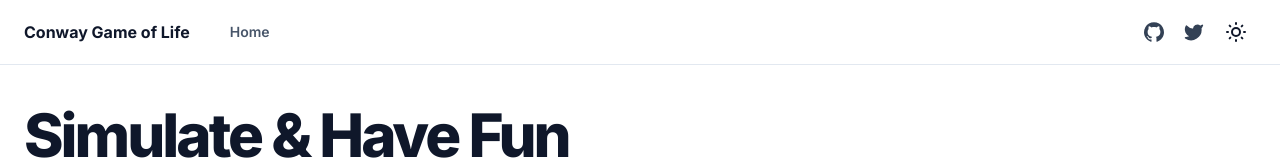
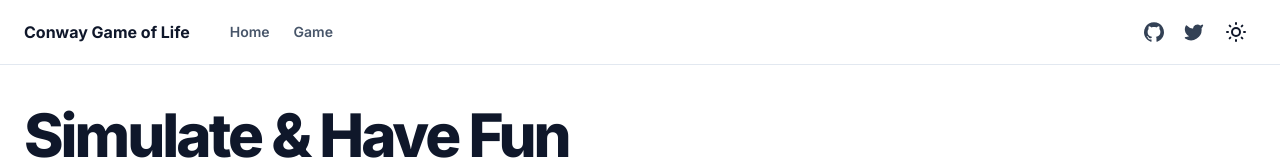
Before and after one commit to nahid18/conway, a Next.js app: page / in a window 1280 px wide. Shown: the top 160 px of the page. Built offline with nearby package versions, Linux system fonts and the light colour scheme.

Commit message:
responsiveness

```diff
--- a/config/site.ts
+++ b/config/site.ts
@@ -7,7 +7,6 @@ interface SiteConfig {
   links: {
     twitter: string
     github: string
-    docs: string
     repo: string
   }
 }
@@ -21,11 +20,14 @@ export const siteConfig: SiteConfig = {
       title: "Home",
       href: "/",
     },
+    {
+      title: "Game",
+      href: "/game",
+    }
   ],
   links: {
     twitter: "https://twitter.com/abdnahid_",
     github: "https://github.com/nahid18",
-    docs: "https://en.wikipedia.org/wiki/Conway%27s_Game_of_Life",
-    repo: "https://github.com/nahid18/conway-ts",
+    repo: "https://github.com/nahid18/conway",
   },
 }
--- a/package.json
+++ b/package.json
@@ -49,6 +49,7 @@
     "next": "^13.1.6",
     "next-themes": "^0.2.1",
     "react": "^18.2.0",
+    "react-cool-dimensions": "^3.0.0",
     "react-dom": "^18.2.0",
     "sharp": "^0.31.3",
     "tailwind-merge": "^1.8.0",
--- a/pages/game.tsx
+++ b/pages/game.tsx
@@ -5,7 +5,8 @@ import {
     SelectTrigger,
     SelectValue,
 } from "@/components/ui/select";
-import { useState, useRef, useCallback } from "react";
+import { useState, useRef, useCallback, useEffect } from "react";
+import useDimensions from "react-cool-dimensions";
 import { Button } from "@/components/ui/button";
 import { Label } from "@/components/ui/label";
 import { Layout } from "@/components/layout";
@@ -17,34 +18,73 @@ type BoardShape = "square" | "rectangle";
 
 export default function GamePage() {
 
-    const cellSize = 20;
-    const width = 400;
-    const height = 400;
+    const SQUARE_ROWS = 20;
+    const SQUARE_COLS = 20;
+    const RECT_ROWS = 15;
+    const RECT_COLS = 20;
+    const GAP_OPTIONS = Array.from({ length: 4 }, (_, i) => i + 2);
+    const SHAPE_OPTIONS = ["square", "rectangle"] as BoardShape[];
 
-    const gapOptions = Array.from(Array(6).keys()).map((i) => i + 2);
-    const [gap, setGap] = useState(4);
+    const [gapSize, setGapSize] = useState(2);
+    const [rows, setRows] = useState(SQUARE_ROWS);
+    const [cols, setCols] = useState(SQUARE_COLS);
+
+    const [shape, setShape] = useState<BoardShape>(SHAPE_OPTIONS[0] as BoardShape);
+    const [parentWidth, setParentWidth] = useState(0);
+    const [parentHeight, setParentHeight] = useState(0);
+
+
+    const [childSize, setChildSize] = useState(0);
+    const [board, setBoard] = useState<Grid>();
+    const [isRunning, setIsRunning] = useState(false);
+    const [generation, setGeneration] = useState(0);
+
+    const runningRef = useRef(isRunning);
+    runningRef.current = isRunning;
+
+
+    const { observe } = useDimensions<HTMLDivElement>({
+        onResize: ({ observe, unobserve, width, height, entry }) => {
+            setParentWidth(width);
+            setParentHeight(height);
+            handleChildSize();
+            unobserve();
+            observe();
+        },
+    });
 
     const generateRandomBoard = () => {
-        const rows = width / cellSize;
-        const cols = height / cellSize;
         const board: Grid = [];
         for (let y = 0; y < rows; y++) {
             board[y] = [];
             for (let x = 0; x < cols; x++) {
-                board[y][x] = Math.random() < 0.7 ? true : false;
+                board[y][x] = Math.random() > 0.7 ? true : false;
             }
         }
         return board;
     }
 
-    const [board, setBoard] = useState<Grid>(generateRandomBoard());
-    const [isRunning, setIsRunning] = useState(false);
-    const [generation, setGeneration] = useState(0);
-    const runningRef = useRef(isRunning);
+    const handleChildSize = () => {
+        const childSize = calculateChildSize(parentWidth, parentHeight, gapSize, rows, cols);
+        setChildSize(childSize);
+    };
 
-    runningRef.current = isRunning;
 
-    const countTheNeighbors = useCallback((board, row, col) => {
+    function calculateChildSize(
+        parentWidth: number,
+        parentHeight: number,
+        gapSize: number,
+        numRows: number,
+        numCols: number,
+    ) {
+        const pw = Math.floor(parentWidth);
+        const ph = Math.floor(parentHeight);
+        const childWidth = Math.floor((pw - (numCols - 1) * gapSize) / (numCols));
+        const childHeight = Math.floor((ph - (numRows - 1) * gapSize) / (numRows));
+        return Math.min(childWidth, childHeight);
+    }
+
+    const countTheNeighbors = useCallback((board: Grid, row: number, col: number) => {
         let count = 0;
         for (let i = -1; i <= 1; i++) {
             for (let j = -1; j <= 1; j++) {
@@ -109,6 +149,11 @@ export default function GamePage() {
         setTimeout(runTheGame, 100);
     }, [handleNextGeneration]);
 
+    useEffect (() => {
+        handleChildSize();
+        setBoard(generateRandomBoard());
+    }, [parentWidth, parentHeight, gapSize, rows, cols]);
+
     return (
         <Layout>
             <section className="container grid items-center gap-4 md:gap-6 pt-4 md:pt-6 pb-8 md:py-10">
@@ -130,17 +175,17 @@ export default function GamePage() {
                         </Button>
                     </div>
                 </div>
-                <div className="max-w-[90vw] flex items-center justify-center py-6 md:p-6 bg-pink-900">
-
                 <div
-                        className="board"
+                    ref={observe}
+                    className="h-[500px] max-w-[90vw] flex items-center justify-center px-2 py-2 lg:p-6 bg-pink-900"
+                >
+                    {board && (
+                        <div
                             style={{
-                            width: width,
-                            height: height,
-                            backgroundSize: `${cellSize}px ${cellSize}px`,
-                            display: 'flex',
-                            flexWrap: 'wrap',
-                            gap: `${gap}px`,
+                                display: 'grid',
+                                gridGap: `${gapSize}px`,
+                                gridTemplateColumns: `repeat(${board[0].length}, 1fr)`,
+                                gridTemplateRows: `repeat(${board.length}, 1fr)`,
                             }}
                         >
                             {board.map((row, i) =>
@@ -149,8 +194,8 @@ export default function GamePage() {
                                         key={`${i}-${j}`}
                                         className="cell"
                                         style={{
-                                        width: cellSize - gap,
-                                        height: cellSize - gap,
+                                            width: `${childSize}px`,
+                                            height: `${childSize}px`,
                                             backgroundColor: cell ? '#be185d' : '#fce7f3',
                                         }}
                                     >
@@ -158,22 +203,54 @@ export default function GamePage() {
 
                                 ))}
                         </div>
+                    )}
                 </div>
-                <div className="flex gap-4">
+
+                <div className="flex flex-col md:flex-row gap-4">
                     <div>
-                        <Label htmlFor="gap" className="text-lg font-semibold">Gap</Label>
+                        <Label htmlFor="shape" className="text-lg font-semibold">Board Shape</Label>
                         <div className="mt-1.5">
                             <Select
-                                value={gap.toString()}
+                                value={shape}
                                 onValueChange={(value) => {
-                                    setGap(parseInt(value));
+                                    handleClearClick();
+                                    setRows(value === 'square' ? SQUARE_ROWS : RECT_ROWS);
+                                    setCols(value === 'square' ? SQUARE_COLS : RECT_COLS);
+                                    setShape(value as BoardShape);
                                 }}
                             >
                                 <SelectTrigger className="w-[180px]">
                                     <SelectValue placeholder="Select Shape" />
                                 </SelectTrigger>
                                 <SelectContent>
-                                    {gapOptions.map((item, idx) => (
+                                    {SHAPE_OPTIONS.map((item, idx) => (
+                                        <SelectItem
+                                            key={idx}
+                                            value={item}
+                                        >
+                                            {item.toString().charAt(0).toUpperCase() + item.toString().slice(1)}
+                                        </SelectItem>
+                                    ))}
+                                </SelectContent>
+                            </Select>
+                        </div>
+                    </div>
+                    <div>
+                        <Label htmlFor="gap" className="text-lg font-semibold">Gap</Label>
+                        <div className="mt-1.5">
+                            <Select
+                                value={gapSize.toString()}
+                                onValueChange={(value) => {
+                                    handleClearClick();
+                                    setGapSize(parseInt(value));
+                                    handleChildSize();
+                                }}
+                            >
+                                <SelectTrigger className="w-[180px]">
+                                    <SelectValue placeholder="Select Shape" />
+                                </SelectTrigger>
+                                <SelectContent>
+                                    {GAP_OPTIONS.map((item, idx) => (
                                         <SelectItem
                                             key={idx}
                                             value={item.toString()}
@@ -187,6 +264,6 @@ export default function GamePage() {
                     </div>
                 </div>
             </section>
-        </Layout>
+        </Layout >
     );
 }
```
Also changed, not shown: 1 other file (tests, documents, lock files or other folders). Lines whose indentation alone changed are shown as unchanged.
